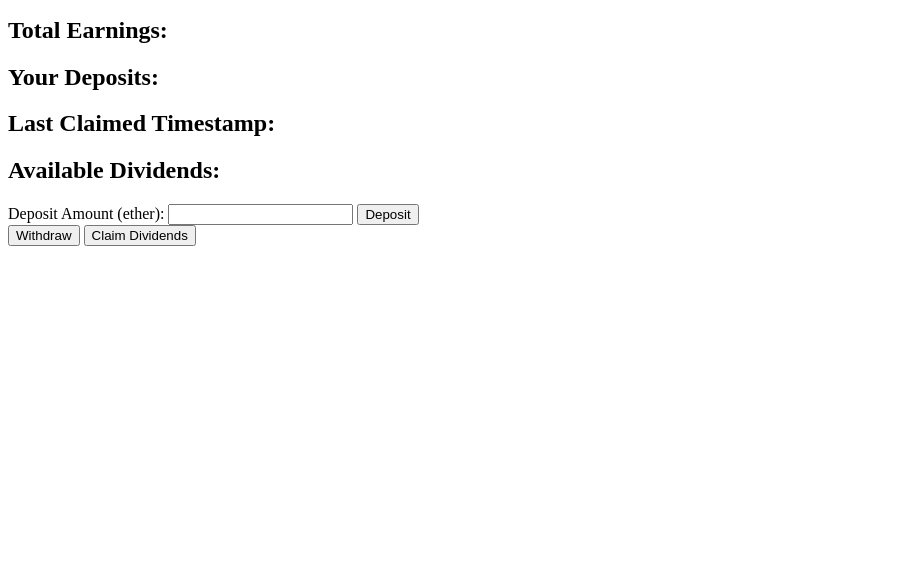
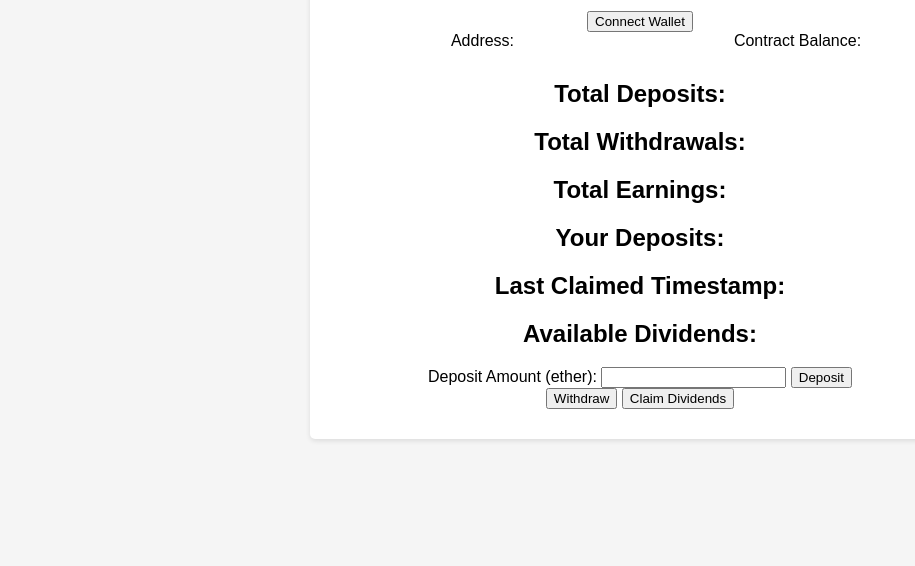
Before and after one commit to Rubtururu/modifi1, a plain HTML site: page index.htm in a window 1280 px wide. Shown: the part 234-800 px from the top of the page, without its empty margins (0-915 px from the left). Drawn offline with Linux system fonts and the light colour scheme; a script that the page names is missing.

Commit message:
Update index.htm

```diff
--- a/index.htm
+++ b/index.htm
@@ -2,7 +2,7 @@
 <html>
 <head>
     <title>My DApp</title>
-    <link rel="stylesheet" href="styles.css">
+    <link rel="stylesheet" href="custom.css">
     <script src="https://cdn.jsdelivr.net/npm/web3@1.3.0/dist/web3.min.js"></script>
 </head>
 <body>
```
